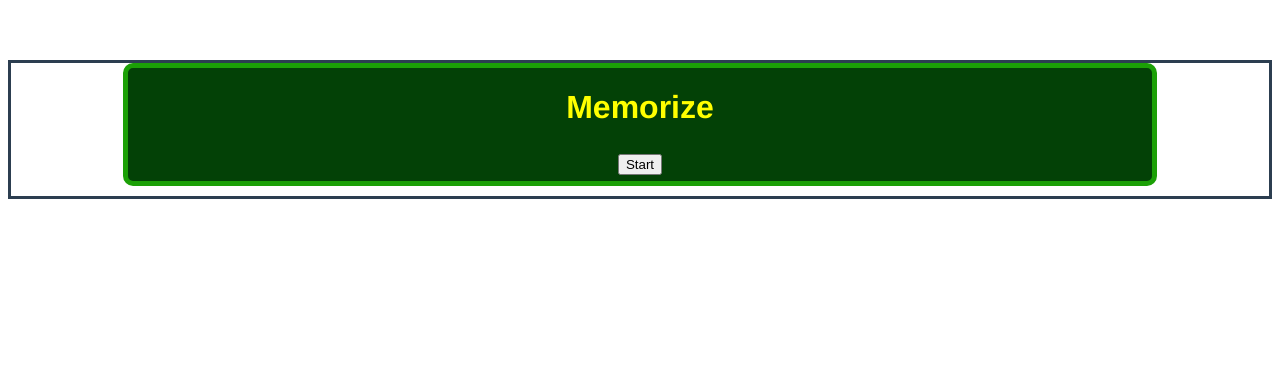
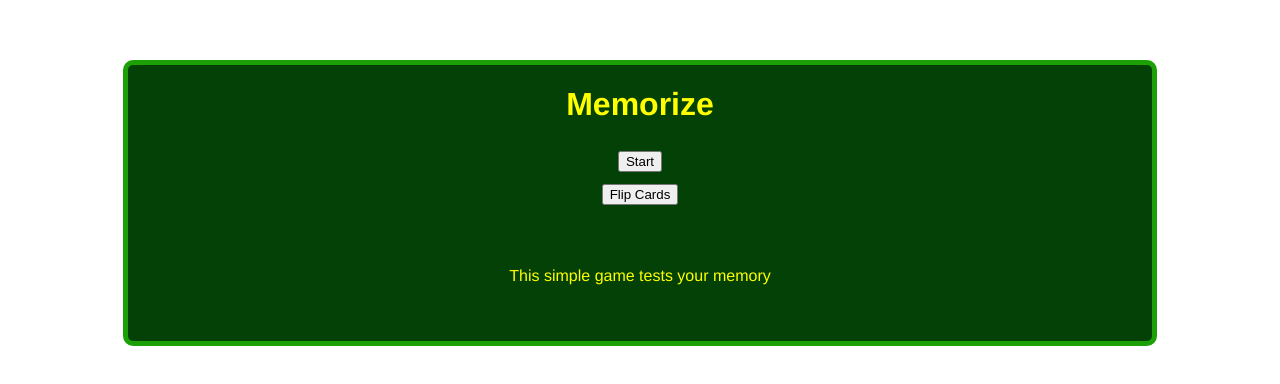
Before and after one commit to kevin21hk/vue-memorize, a Vue app: page / in a window 1280 px wide. Shown: the top 384 px of the page. Built offline with nearby package versions, Linux system fonts and the light colour scheme.

Commit message:
add flip card feature and modify css

```diff
--- a/src/App.vue
+++ b/src/App.vue
@@ -19,9 +19,7 @@ export default {
   -webkit-font-smoothing: antialiased;
   -moz-osx-font-smoothing: grayscale;
   text-align: center;
-  color: #2c3e50;
   margin-top: 60px;
-  border-style:solid;
   display:flex;
   justify-content:center;
   text-align:center;
--- a/src/components/CardDisplay.vue
+++ b/src/components/CardDisplay.vue
@@ -26,10 +26,12 @@ return{
 
 <style>
 .card {
-background-image: url('../assets/card-sprites.png');
-background-position: 0 0;
-width: 71px;
-height:96px;
-border-radius:3px;
+    background-image: url('../assets/card-sprites.png');
+    background-position: 0 0;
+    width: 71px;
+    height:96px;
+    border-radius:3px;
+    margin-right:10px;
+    margin-left:10px;
 }
 </style>
--- a/src/components/GameBoard.vue
+++ b/src/components/GameBoard.vue
@@ -5,12 +5,20 @@
 <button id="btnStart" class="btnStart" @click='start'>
     Start
 </button>
+<button id="btnFlip" class="btnFlip" @click='flipCards'>
+    Flip Cards
+</button>
+</div>
+<div id="gameMsg">
+  <p>This simple game tests your memory</p>
 </div>
 <div class = "card-container" v-if="showCards">
     <template v-for="card in deck.slice(0,5)" :key="card.id">
         <CardDisplay
         :SpriteX="card.spriteX"
         :SpriteY="card.spriteY"
+        :flipped="card.flipped"
+        @click="toggleCardFlip(card)"
         ></CardDisplay>
     </template>
 </div>
@@ -57,30 +65,54 @@ for (let suitIndex = 0; suitIndex < suits.length; suitIndex++){
         value : rankIndex + 1,
         id,
         spriteX : rankIndex * cardX,
-        spriteY : suitIndex * cardY
+        spriteY : suitIndex * cardY,
+        spriteXOld : rankIndex * cardX,
+        spriteYOld : suitIndex * cardY,
+        flipped : false
     }
-    // console.log(`Card value: ${card.value}, Suit index: ${suitIndex}, Rank index: ${rankIndex}, spriteX: ${card.spriteX}, spriteY: ${card.spriteY}`)
     this.deck.push(card)
     id++
     }
 }
     this.createDeck2D()
-}   ,
+},
+toggleCardFlip(card) {
+
+  const flippedSpriteX = 213; // Set the flipped sprite X position
+  const flippedSpriteY = 480; // Set the flipped sprite Y position
+
+  card.flipped = !card.flipped;
+
+  if (card.flipped) {
+        card.spriteX = flippedSpriteX;
+        card.spriteY = flippedSpriteY;
+    } else {
+        card.spriteX = card.spriteXOld;
+        card.spriteY = card.spriteYOld;
+  }
+},
 shuffle(){
     for (let i = this.deck.length - 1; i > 0; i--){
     const rand = Math.floor(Math.random() * (i+1));
     [this.deck[i], this.deck[rand]] = [this.deck[rand], this.deck[i]];
     }
-    console.log(`Deck Shuffled ${JSON.stringify(this.deck2D)}`)
-    console.log(`Card value: ${this.deck2D[0][0].value}, spriteX: ${this.deck2D[0][0].spriteX}, spriteY: ${this.deck2D[0][0].spriteY}`)
-}
-,
+},
+flipCards() {
+    this.deck.slice(0, 5).forEach((card) => {
+    card.flipped = true;
+    card.spriteX = 213; // Set the flipped sprite X position
+    card.spriteY = 480; // Set the flipped sprite Y position
+  });
+},
 start(){
     this.deck = []
     this.deck2D = []
     this.initiateNewDeck()
     this.shuffle()
     this.showCards = true
+    document.getElementById('gameMsg').innerText =
+    `Remember the cards, then press the flip button and try guess what each card is, click a card to reveal`
+    document.getElementById("btnStart").textContent = `New Game`;
 },
 createDeck2D()
 {
@@ -104,39 +136,48 @@ background-color:rgb(3, 65, 6);
     color: yellow;
     width:80vw;
     height: auto;
-display:flex;
+    display: flex;
     border-style: solid;
-border-width:5px;
+    border-width: 5px;
     border-color:rgb(27, 160, 6);
     margin-bottom: 10px;
-border-radius:10px;
-flex-direction:column;
+    border-radius: 10px;
+    flex-direction: column;
 }
 .card-container {
     display: grid;
     grid-template-columns: repeat(auto-fit, minmax(200px, 1fr));
     grid-gap: 10px;
-    display:flex;
-    flex-wrap:wrap;
-    border-style:dashed;
+    display: flex;
+    flex-wrap: wrap;
+    border-style: dashed;
     width: 60vw;
     height: auto;
-    justify-content:center;
+    justify-content: center;
     margin: auto;
-    padding:20px;
+    padding: 20px;
     margin-bottom: 10px;
-    border-radius:10px;
+    border-radius: 10px;
 }
 
 .btn-container {
-display:flex;
+    display: flex;
     justify-content: center;
     flex-direction: column;
     align-items: center;
 }
 
 .btnStart{
-margin:6px;
+    margin: 6px;
 }
 
+.btnFlip{
+    margin: 6px;
+}
+
+#gameMsg{
+    margin-top: 20px;
+    margin-bottom: 20px;
+    padding: 20px;
+}
 </style>
```
Lines whose indentation alone changed are shown as unchanged.
